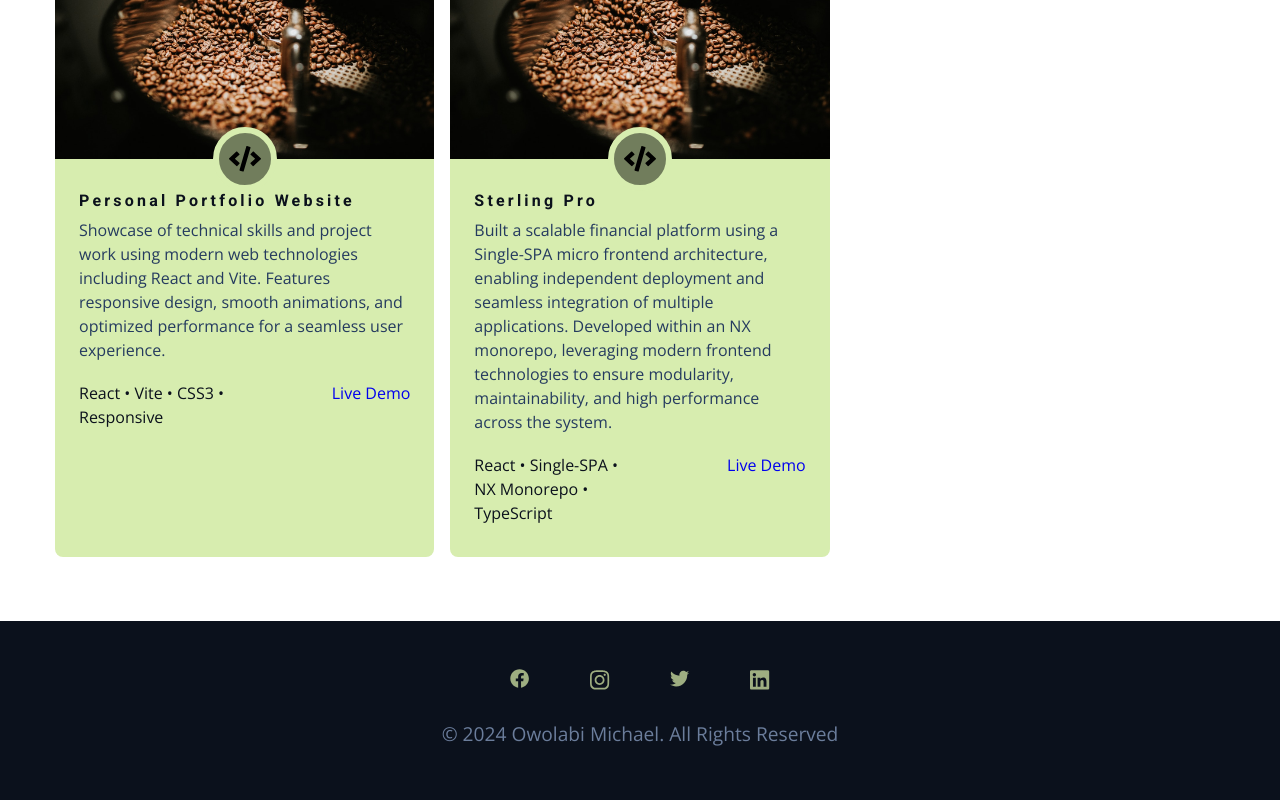
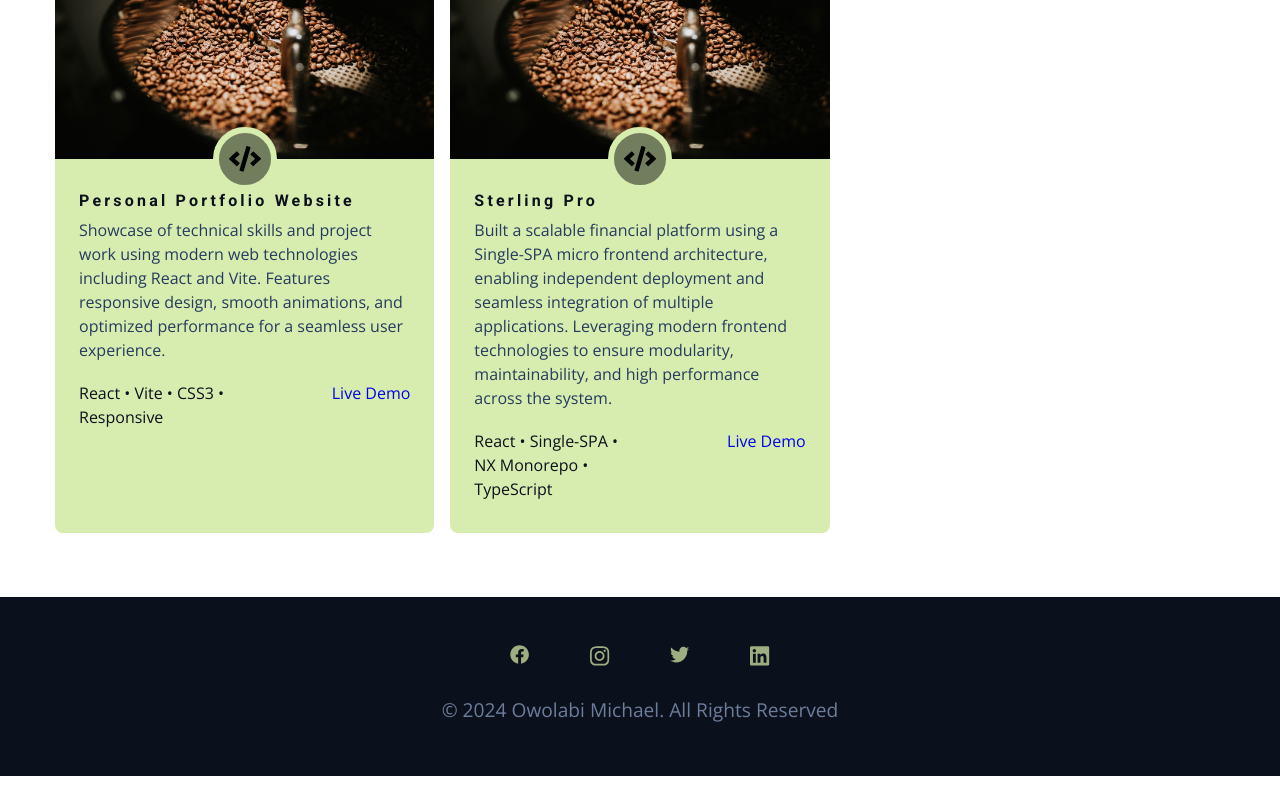
Before and after one commit to michzealseyi/new-portfolio, a React (Vite) app: page /projects in a window 1280 px wide. Shown: the part 1209-2009 px from the top of the page. After the commit the page ends 1985 px from the top, so only its background shows below. Built offline with nearby package versions, Linux system fonts and the light colour scheme.

Commit message:
UPDATE SUMMARY

```diff
--- a/src/Projects.jsx
+++ b/src/Projects.jsx
@@ -220,7 +220,7 @@
               <h4>Sterling Pro</h4>
               <p>
                 Built a scalable financial platform using a Single-SPA micro frontend architecture, enabling independent
-                deployment and seamless integration of multiple applications. Developed within an NX monorepo, leveraging
+                deployment and seamless integration of multiple applications. Leveraging
                 modern frontend technologies to ensure modularity, maintainability, and high performance across the system.
               </p>
               <div className="project-footer">
```
